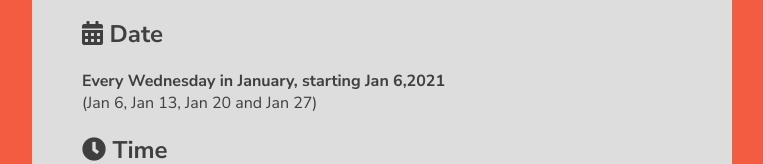
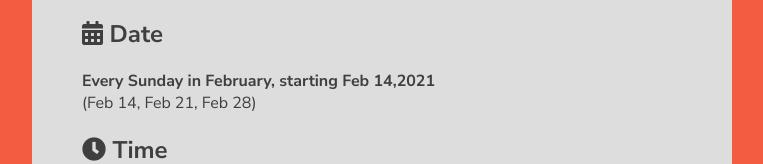
Before and after one commit to ranjithp361/hpow, a plain HTML site: page index.html in a window 1280 px wide. Shown: the part 504-668 px from the top of the page, without its empty margins (258-1021 px from the left). Drawn offline with Linux system fonts and the light colour scheme.

Commit message:
Update index.html

```diff
--- a/index.html
+++ b/index.html
@@ -52,7 +52,7 @@
 
 
         <h2><i class="fas fa-calendar-alt"></i> Date</h2>
-        <p><b>Every Wednesday in January, starting Jan 6,2021</b><br>(Jan 6, Jan 13, Jan 20 and Jan 27)</p>
+        <p><b>Every Sunday in February, starting Feb 14,2021</b><br>(Feb 14, Feb 21, Feb 28)</p>
 
         <h2><i class="fas fa-clock"></i> Time</h2>
         <p style="color:blue" style="font-size:50px"><b>Evening 8 pm Onwards</b></p>
```
